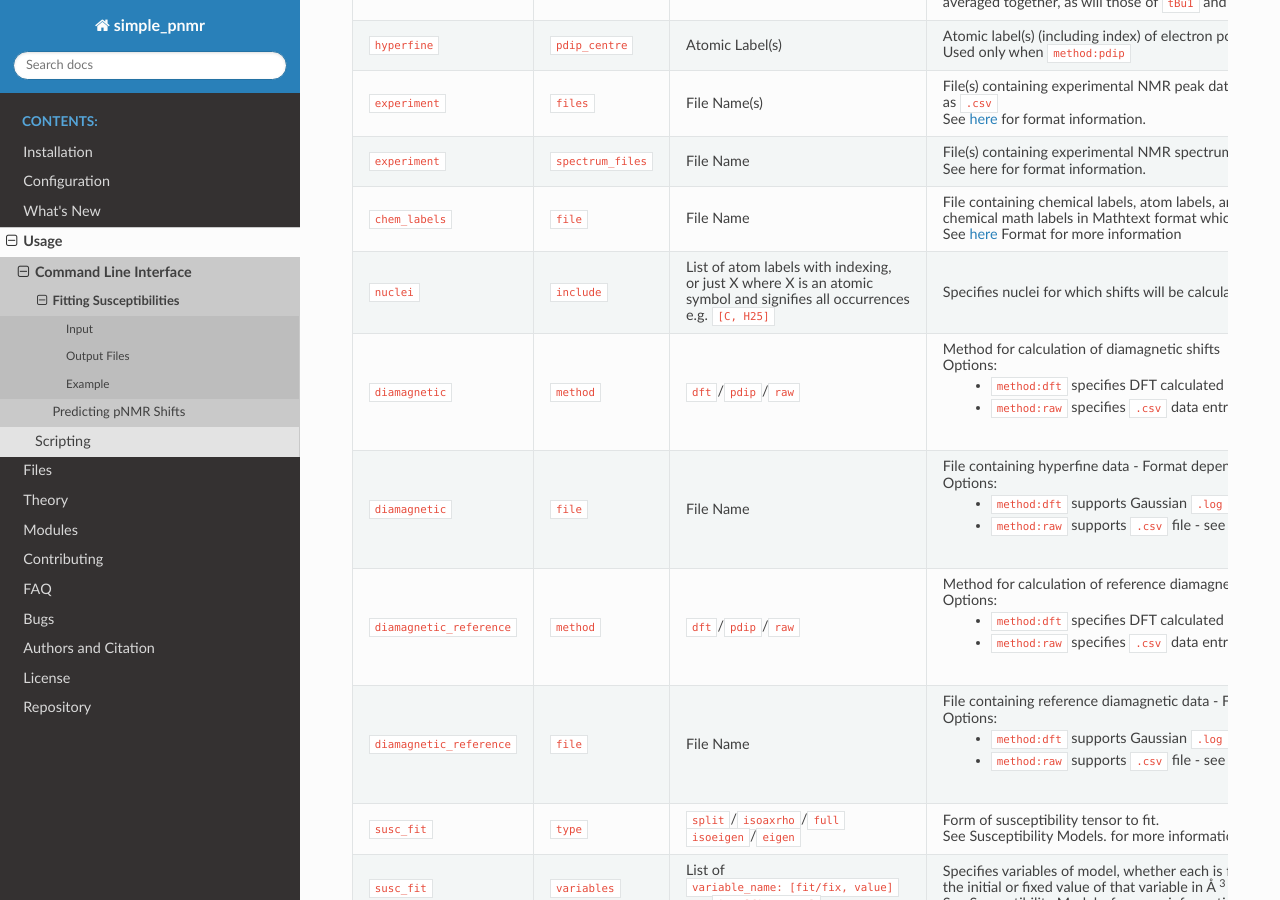
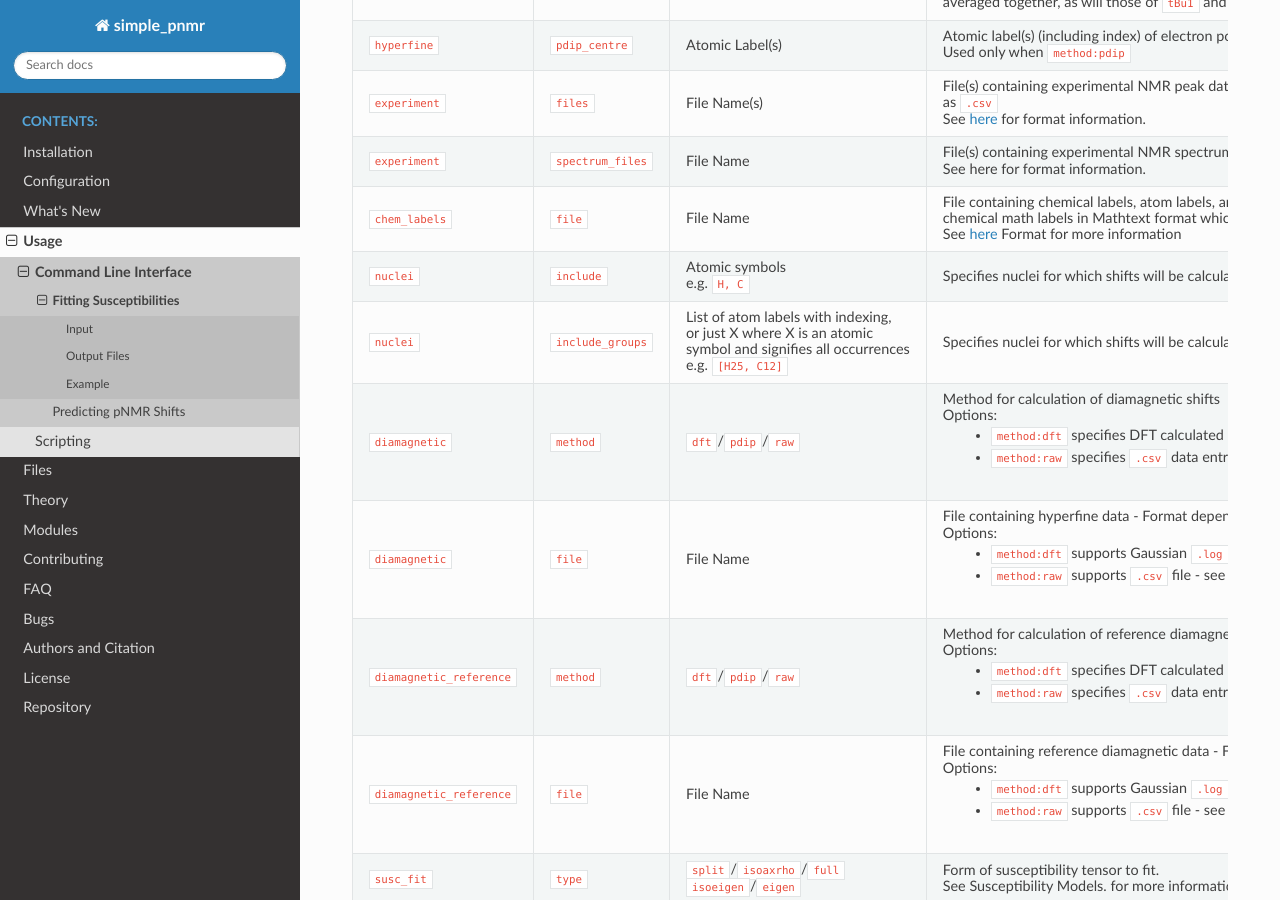
Before and after one commit to Mephistos-ML/paranmr, a Sphinx documentation site: the page built from docs/source/usage/cli/fit_susc.rst, in a window 1280 px wide and 900 px high, scrolled down 1338 px. Built offline with Sphinx 7.4.7 and the Read the Docs theme 3.1.0, drawn with Linux system fonts in a browser that asks for light colours.

Commit message:
Docs: Add code comments explaining the new include_groups logic in fit

```diff
--- a/docs/source/usage/cli/fit_susc.rst
+++ b/docs/source/usage/cli/fit_susc.rst
@@ -101,13 +101,23 @@ An example input file for ``fit_susc`` can be found in the ``simple_pnmr`` `repo
     |                             |                         |                                     |                                                                         |                      |
     |                             |                         |                                     | See :ref:`here <chemlabels_csv>` Format for more information            |                      |
     +-----------------------------+-------------------------+-------------------------------------+-------------------------------------------------------------------------+----------------------+
-    | ``nuclei``                  | ``include``             | List of atom labels with indexing,  | Specifies nuclei for which shifts will be calculated/fitted             | |:white_check_mark:| |
+    | ``nuclei``                  | ``include``             | Atomic symbols                      | Specifies nuclei for which shifts will be calculated/fitted             | |:white_check_mark:| |
+    |                             |                         |                                     |                                                                         |                      |
+    |                             |                         | e.g. ``H, C``                       |                                                                         |                      |
+    |                             |                         |                                     |                                                                         |                      |
+    |                             |                         |                                     |                                                                         |                      |
+    |                             |                         |                                     |                                                                         |                      |
+    |                             |                         |                                     |                                                                         |                      |
+    |                             |                         |                                     |                                                                         |                      |
+    |                             |                         |                                     |                                                                         |                      |
+    +-----------------------------+-------------------------+-------------------------------------+-------------------------------------------------------------------------+----------------------+
+    | ``nuclei``                  | ``include_groups``      | List of atom labels with indexing,  | Specifies nuclei for which shifts will be calculated/fitted             | |:white_check_mark:| |
     |                             |                         |                                     |                                                                         |                      |
     |                             |                         | or just X where X is an atomic      |                                                                         |                      |
     |                             |                         |                                     |                                                                         |                      |
     |                             |                         | symbol and signifies all occurrences|                                                                         |                      |
     |                             |                         |                                     |                                                                         |                      |
-    |                             |                         | e.g. ``[C, H25]``                   |                                                                         |                      |
+    |                             |                         | e.g. ``[H25, C12]``                 |                                                                         |                      |
     +-----------------------------+-------------------------+-------------------------------------+-------------------------------------------------------------------------+----------------------+
     | ``diamagnetic``             | ``method``              | ``dft``/``pdip``/``raw``            | Method for calculation of diamagnetic shifts                            | |:x:|                |
     |                             |                         |                                     |                                                                         |                      |
```
Also changed, not shown: 1 other file.
